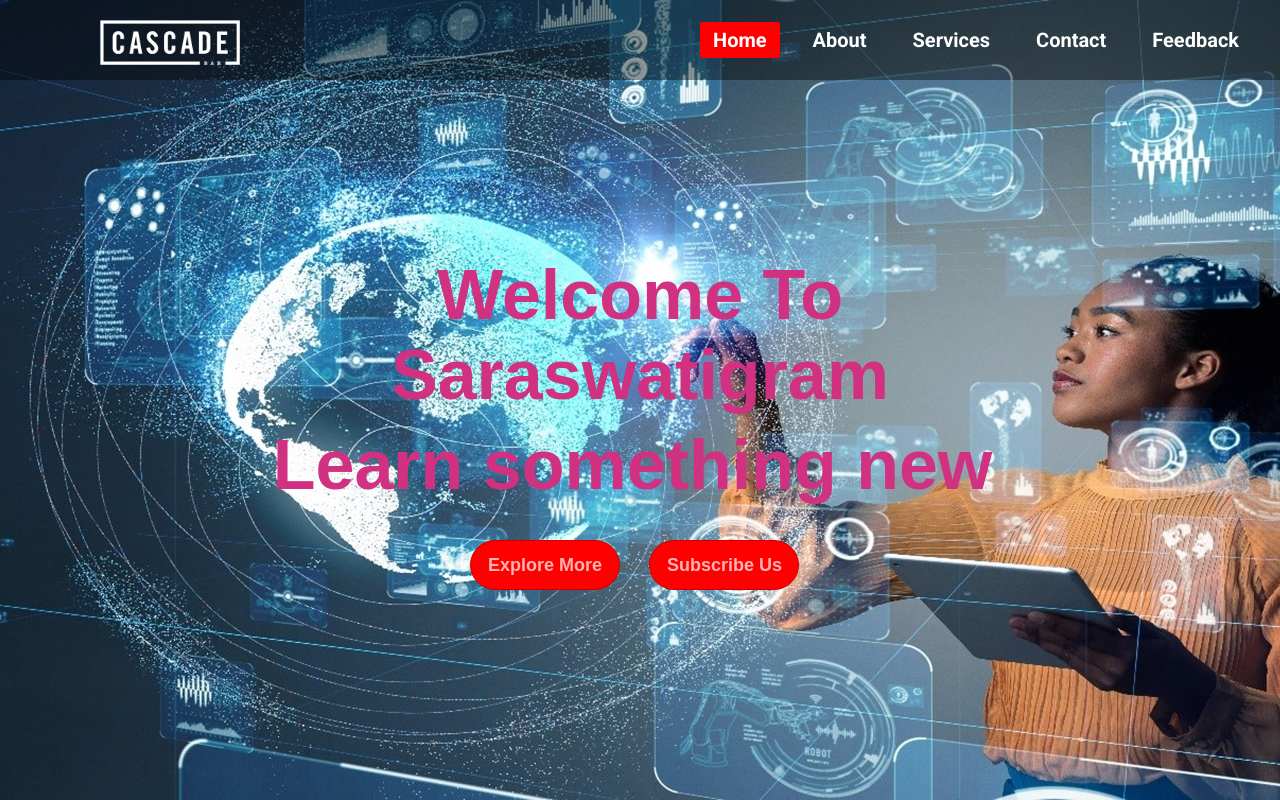
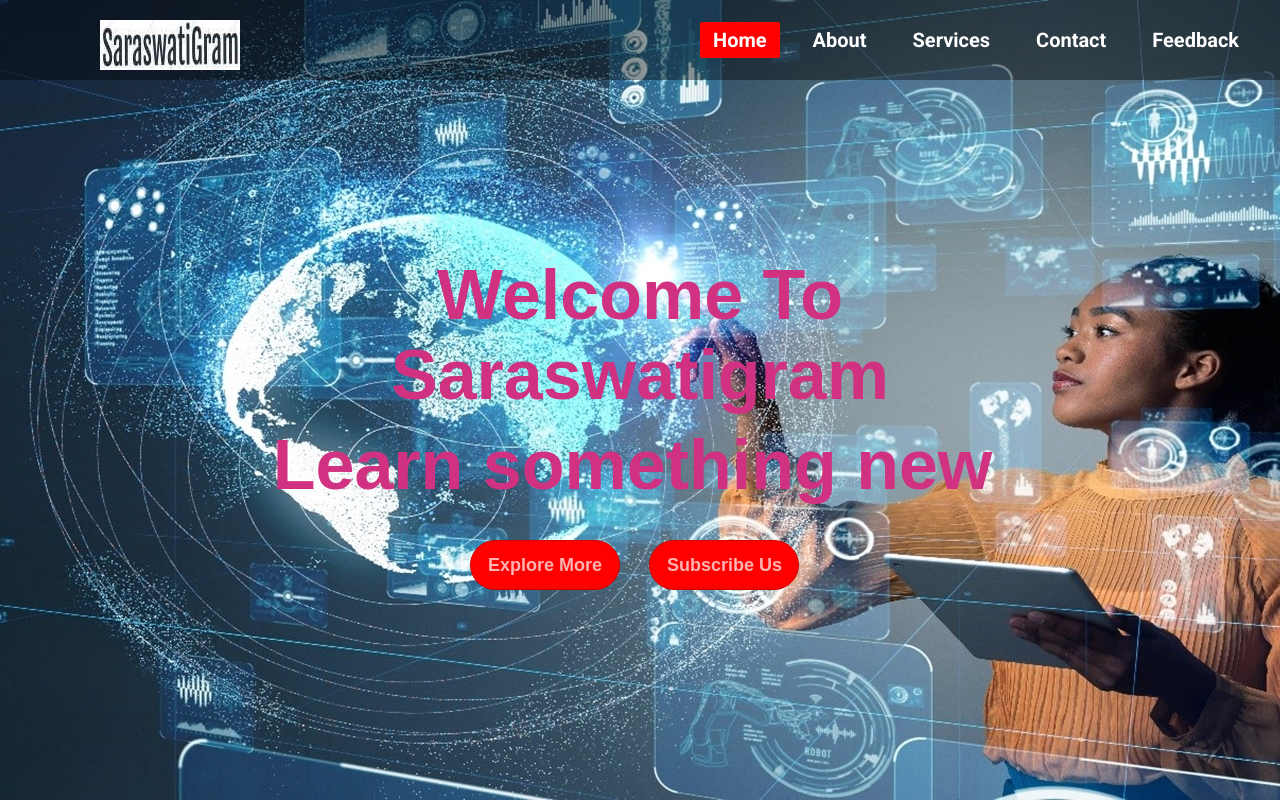
Before and after one commit to hular369/Saraswatigram.com, a plain HTML site: page index.html in a window 1280 px wide. Drawn offline with Linux system fonts and the light colour scheme.

Commit message:
Update index.html

```diff
--- a/index.html
+++ b/index.html
@@ -8,7 +8,7 @@
 <body>
 	<div class="wrapper">
 			<nav class="navbar">
-				<img class="logo" src="logo.png">
+				<img class="logo" src="bg5.jpg">
 				<ul>
 					<li><a class="active" href="#">Home</a></li>
 					<li><a href="#">About</a></li>
```
